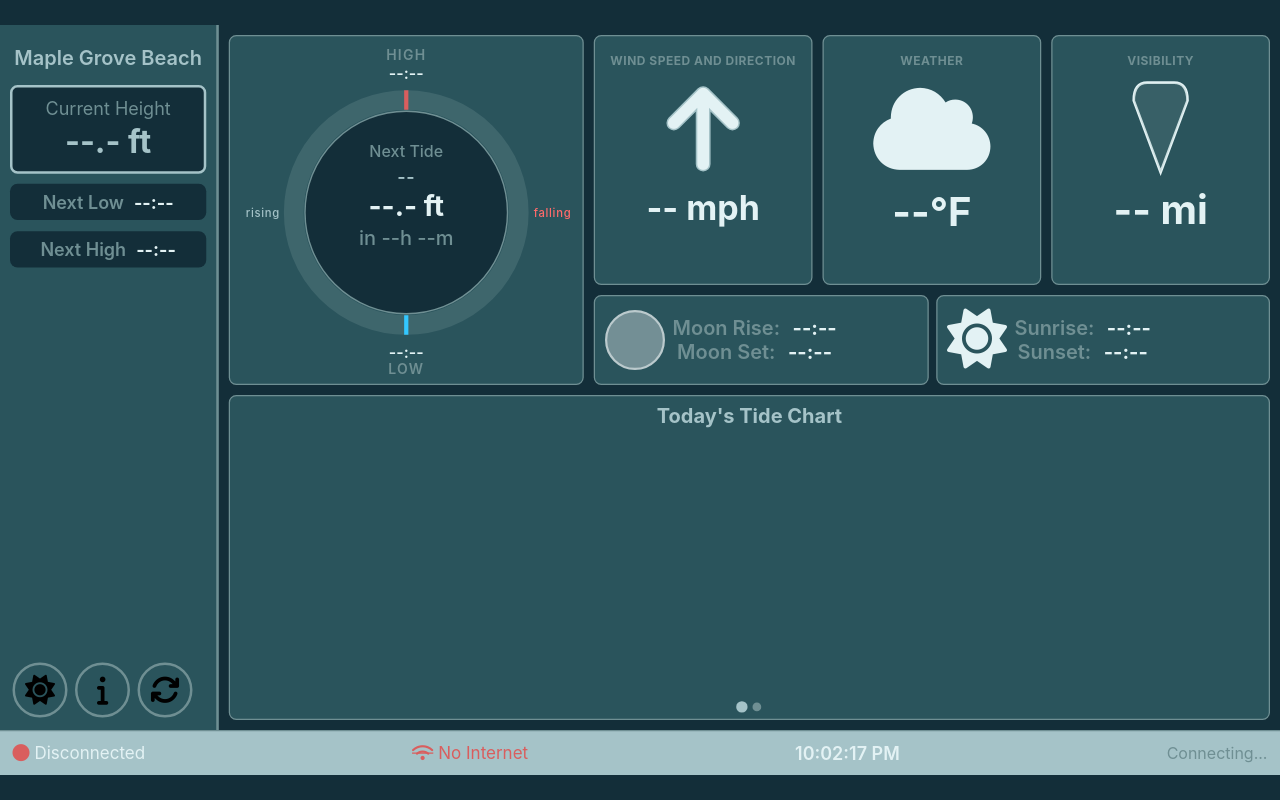
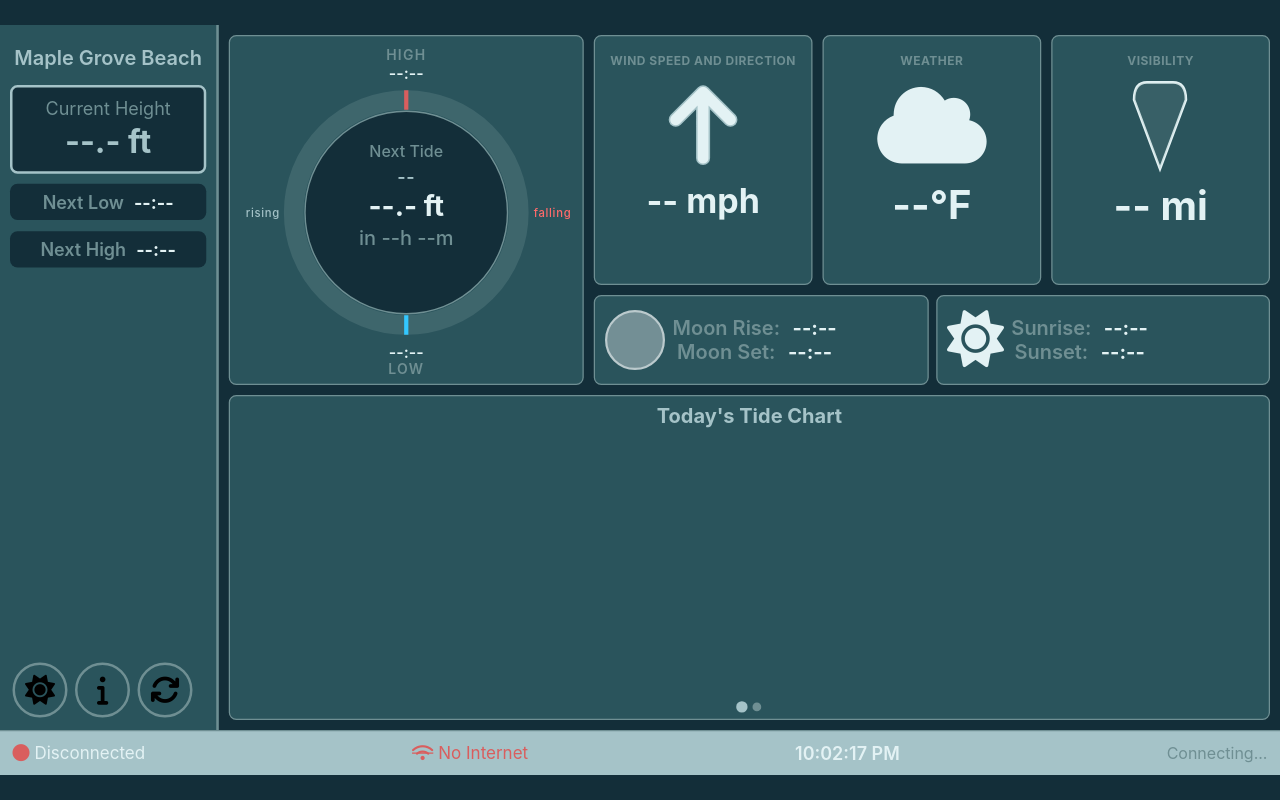
Before and after one commit to reimidd7/TideWatchApp, a plain HTML site: page frontend/index.html in a window 1280 px wide. Drawn offline with Linux system fonts and the light colour scheme; no server answers.

Commit message:
Updated some icon sizes

```diff
--- a/frontend/css/styles.css
+++ b/frontend/css/styles.css
@@ -451,7 +451,7 @@ body {
 }
 
 .wind-arrow {
-    font-size: 75px;
+    font-size: 70px;
     transition: transform var(--transition-slow);
     -webkit-text-stroke: 2.5px var(--color-accent);
     paint-order: stroke fill;
@@ -473,7 +473,7 @@ body {
 }
 
 .weather-icon {
-    font-size: 75px;
+    font-size: 70px;
 }
 
 .weather-temp {
@@ -492,8 +492,8 @@ body {
 }
 
 .visibility-droplet {
-    width: 75px;
-    height: 86px;
+    width: 72px;
+    height: 83px;
     color: var(--color-text);
     transition: color var(--transition-normal);
 }
@@ -549,7 +549,7 @@ body {
 }
 
 .sun-icon {
-    font-size: 3rem;
+    font-size: 2.85rem;
     flex-shrink: 0;
     gap: 15px;
 }
@@ -1178,7 +1178,7 @@ body {
     .refresh-button {
         width: 48px;
         height: 48px;
-        font-size: 1.6rem;
+        font-size: 1.4rem;
     }
 
     .info-modal-close {
```
